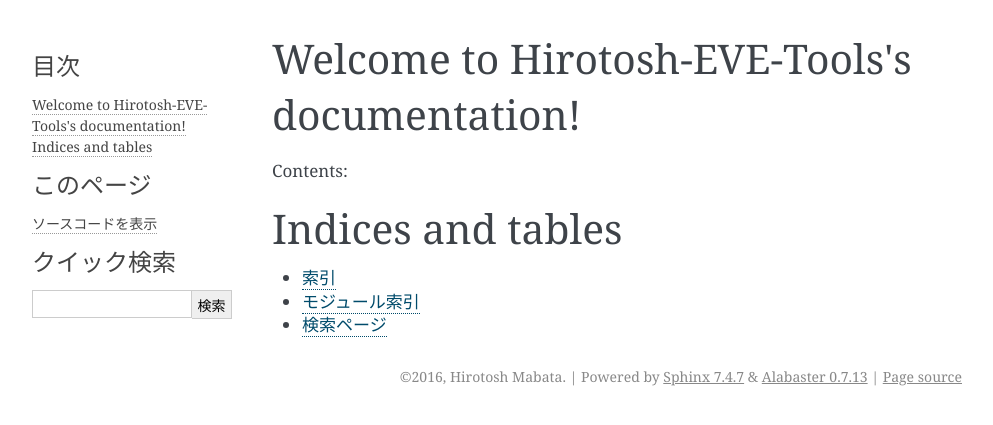
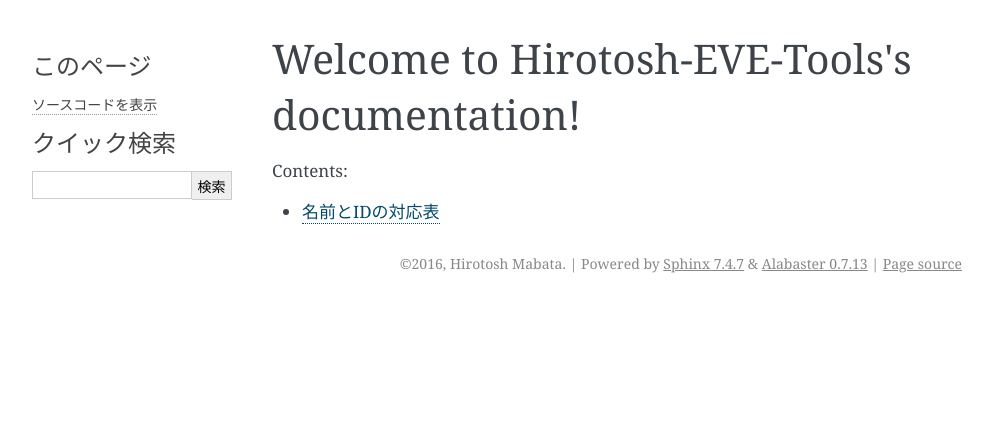
Before and after one commit to HirotoshMabata/eve-tools-doc, a Sphinx documentation site: the page built from source/index.rst, in a window 1280 px wide. Shown: the top 425 px of the page, without its empty margins (148-1141 px from the left). Built offline with Sphinx 7.4.7, drawn with Linux system fonts in a browser that asks for light colours; formulas are drawn with MathJax 3; some of the changed lines change nothing that is shown.

Commit message:
名前とIDの対応表のページを追加

```diff
--- a/source/index.rst
+++ b/source/index.rst
@@ -11,11 +11,4 @@
 .. toctree::
    :maxdepth: 2
 
-
-
-Indices and tables
-==================
-
-* :ref:`genindex`
-* :ref:`modindex`
-* :ref:`search`
+   name_id_tables
--- /dev/null
+++ b/source/name_id_tables.rst
@@ -0,0 +1,17 @@
+.. _name_id_tables:
+
+名前とIDの対応表
+================
+
+Google SpreadSheetで名前・ID対応表を作ってみました。
+
+* `アイテム名 - TypeID (古いかも) <https://docs.google.com/spreadsheets/d/1J_PlvzKflT8Zp1_xJ6m1ZyQJh2378ZP_HyPr-hyqHaQ/edit?usp=sharing>`_
+* `ソーラーシステム名 - システムID (Ver. YC-118) <https://docs.google.com/spreadsheets/d/1GjrEeSx2Nx_Q-6OnLTvXDub_cFubxoxaShgaVf611MY/edit?usp=sharing>`_
+* `ステーション名 - ステーションID (Ver. YC-118) <https://docs.google.com/spreadsheets/d/150D4RRjwKrAtnKA1RP0sxScvAE20ITGBH3Bvyv8zmNc/edit?usp=sharing>`_
+* `リージョン名 - リージョンID <https://docs.google.com/spreadsheets/d/1OM2L8j6lSppc7IxWWhxEN_JgfwlqiCJFWoU0pWz7FzA/edit?usp=sharing>`_
+
+利用するには、表をコピペするか、次のような数式をセルに入れるとよさげです。 ::
+
+  =importrange("https://docs.google.com/spreadsheets/d/1J_PlvzKflT8Zp1_xJ6m1ZyQJh2378ZP_HyPr-hyqHaQ/edit?usp=sharing","A:B")
+
+URLの部分を、利用したい表のURLに置き換えてください。
```
